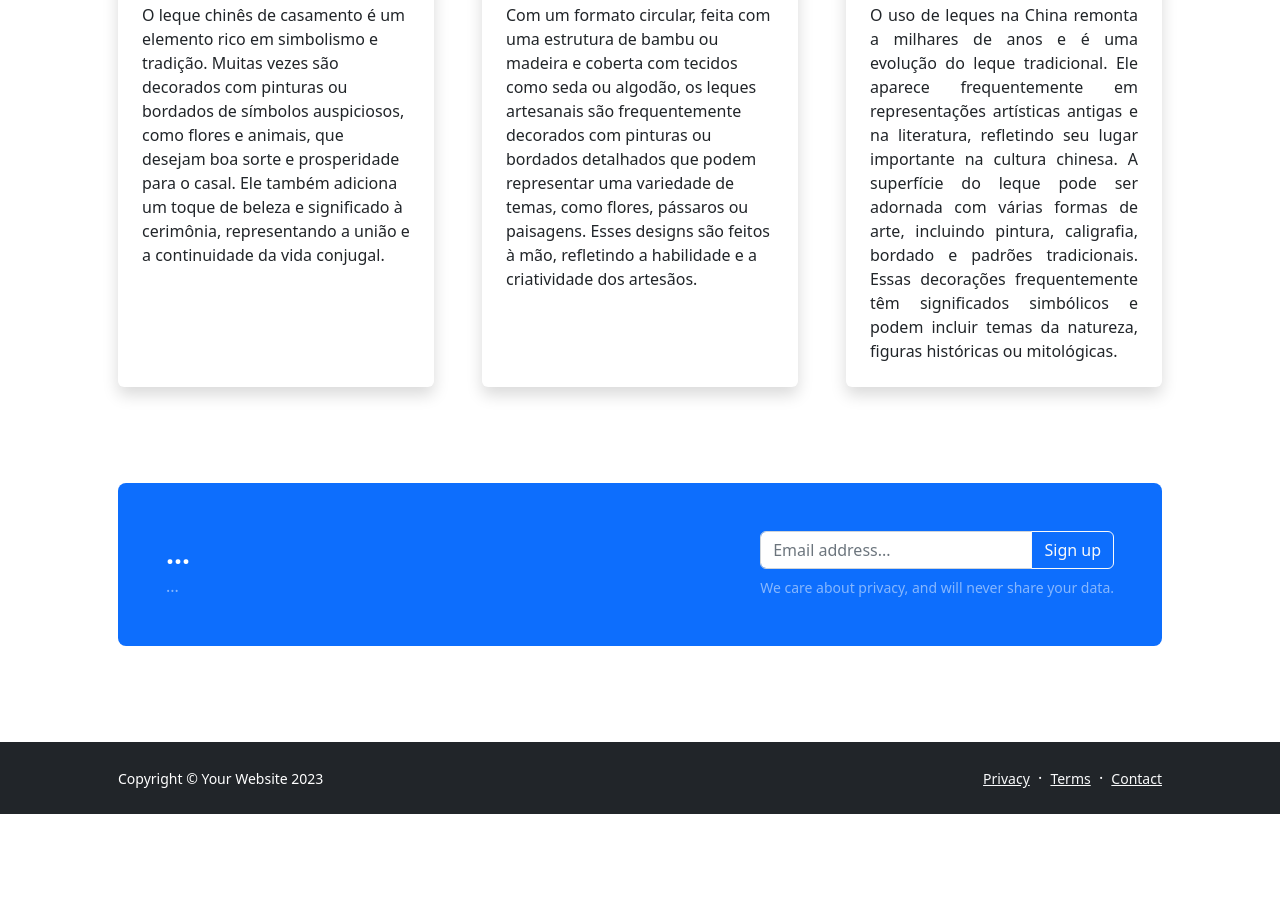
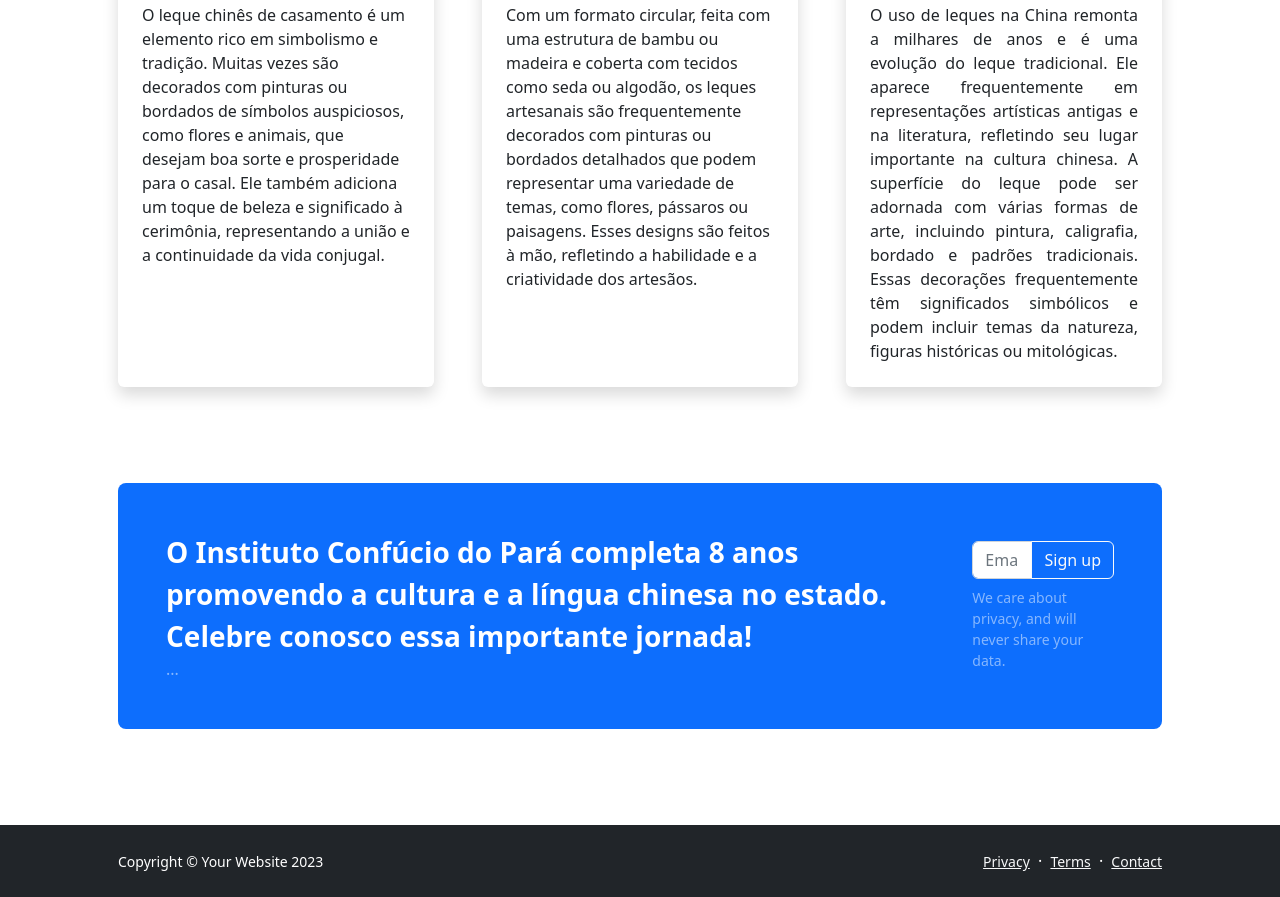
Before and after one commit to stecrvv/stecrvv.github.io, a plain HTML site: page index.html in a window 1280 px wide. Shown: the part 4422-5319 px from the top of the page. Before the commit the page ends 5236 px from the top, so only its background shows below. Drawn offline with nearby package versions, Linux system fonts and the light colour scheme.

Commit message:
Update index.html

```diff
--- a/index.html
+++ b/index.html
@@ -179,10 +179,10 @@ Antes da Dinastia Han, os leques eram utilizados principalmente para proteger no
                         </div>
                     </div>
                     <!-- Call to action-->
-                    <aside style=" background-color:#AA381E; !important" class="bg-primary rounded-3 p-4 p-sm-5 mt-5">
+                    <aside class="bg-primary bg-china-red rounded-3 p-4 p-sm-5 mt-5">
                         <div class="d-flex align-items-center justify-content-between flex-column flex-xl-row text-center text-xl-start">
                             <div class="mb-4 mb-xl-0">
-                                <div class="fs-3 fw-bold text-white">...</div>
+                                <div class="fs-3 fw-bold text-white"> O Instituto Confúcio do Pará completa 8 anos promovendo a cultura e a língua chinesa no estado. Celebre conosco essa importante jornada! </div>
                                 <div class="text-white-50">...</div>
                             </div>
                             <div class="ms-xl-4">
```
